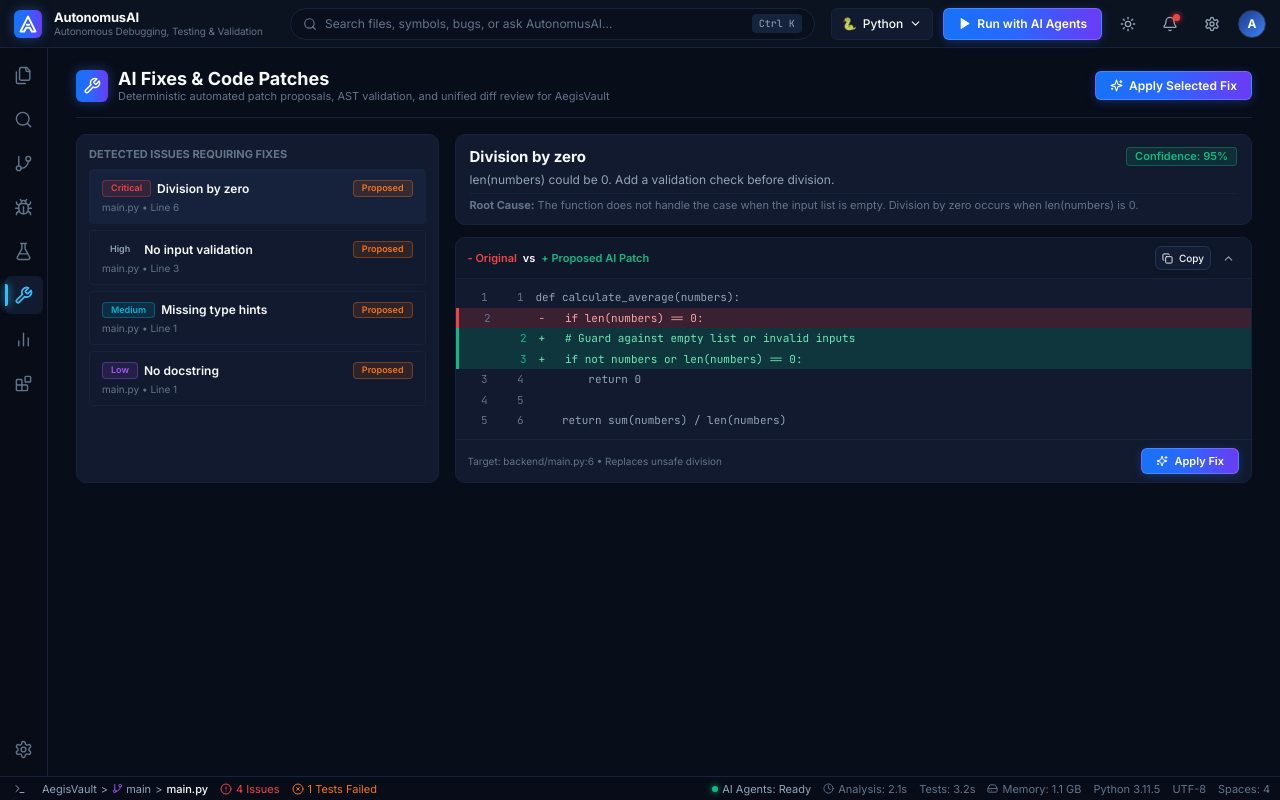
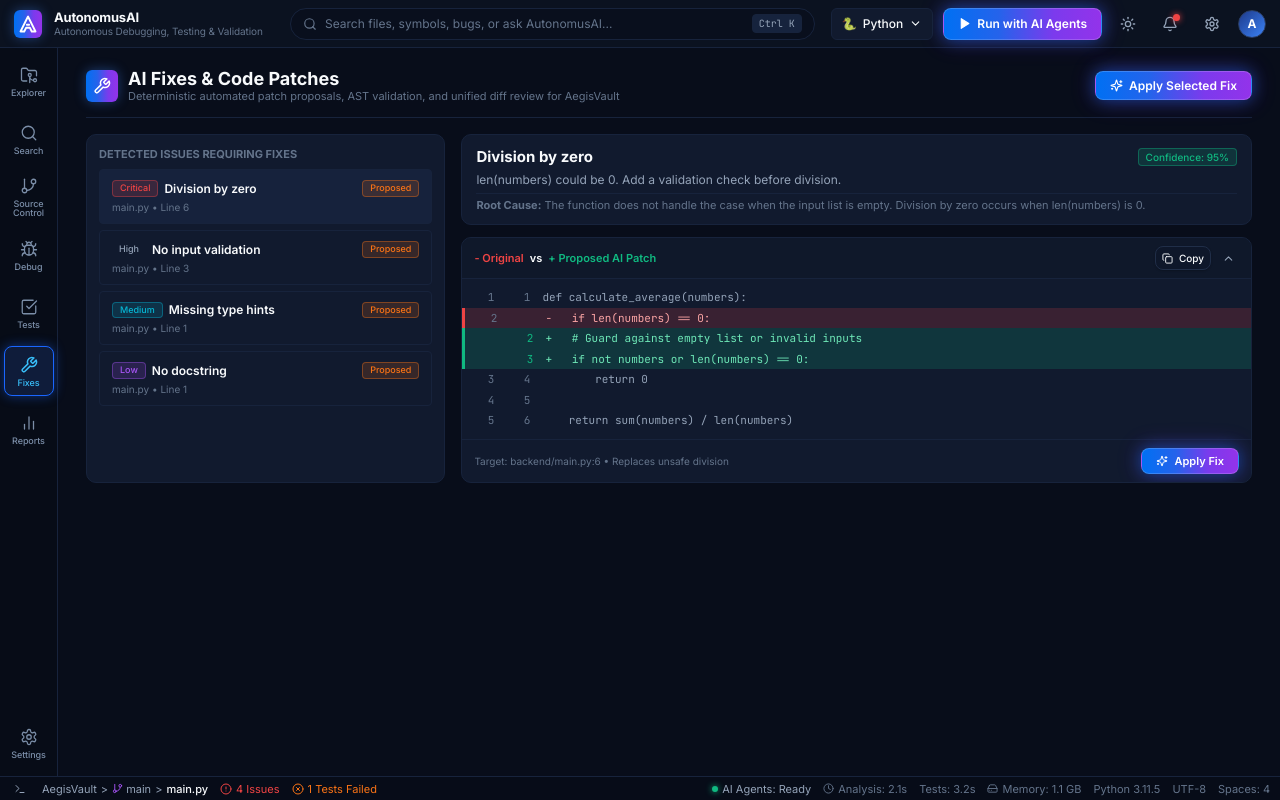
Before and after one commit to DevNovaOps/AI-Project, a React (Vite) app: page /fixes in a window 1280 px wide. Built offline with nearby package versions, Linux system fonts and the light colour scheme.

Commit message:
fix(theme): match button colors, status badges, and explorer active item to AutonomusAI reference

```diff
--- a/src/components/editor/CodeEditor.jsx
+++ b/src/components/editor/CodeEditor.jsx
@@ -21,6 +21,15 @@ export default function CodeEditor() {
   const [isHoveringPopup, setIsHoveringPopup] = useState(false);
   const [popupPosition, setPopupPosition] = useState({ top: 110, left: 450 });
 
+  const isHoveringPopupRef = useRef(false);
+  isHoveringPopupRef.current = isHoveringPopup;
+
+  const activeFilePathRef = useRef(activeFilePath);
+  activeFilePathRef.current = activeFilePath;
+
+  const issuesRef = useRef(issues);
+  issuesRef.current = issues;
+
   const currentFile = files[activeFilePath] || {
     name: 'untitled',
     language: 'plaintext',
@@ -36,21 +45,32 @@ export default function CodeEditor() {
       setCursorPosition({ line: e.position.lineNumber, col: e.position.column });
     });
 
+    // Also support clicking line 6 or error gutter glyph to pin diagnostic popup
+    editor.onMouseDown((e) => {
+      if (activeFilePathRef.current !== 'backend/main.py') return;
+      const targetLine = e.target.position?.lineNumber || e.target.detail?.lineNumber;
+      if (targetLine === 6) {
+        setIsHoveringError(true);
+      }
+    });
+
     // Detect mouse move over line 6 or error glyph: only show error popup when hovering on it
     editor.onMouseMove((e) => {
-      if (activeFilePath !== 'backend/main.py') return;
+      if (activeFilePathRef.current !== 'backend/main.py') return;
 
-      const issue = issues.find(i => i.id === 'ISSUE-01');
+      const issue = issuesRef.current.find(i => i.id === 'ISSUE-01');
       if (issue && issue.status === 'Fixed') {
         setIsHoveringError(false);
         return;
       }
 
-      const targetLine = e.target.position?.lineNumber;
+      const targetLine = e.target.position?.lineNumber || e.target.detail?.lineNumber;
       const isLine6 = targetLine === 6;
-      const isGutterLine6 = e.target.type === monaco.editor.MouseTargetType.GUTTER_GLYPH_MARGIN && targetLine === 6;
+      const isGutterLine6 = (e.target.type === monaco.editor.MouseTargetType.GUTTER_GLYPH_MARGIN ||
+                             e.target.type === monaco.editor.MouseTargetType.GUTTER_LINE_NUMBERS) && targetLine === 6;
+      const isGlyphElem = e.target.element && e.target.element.classList && e.target.element.classList.contains('monaco-error-glyph');
 
-      if (isLine6 || isGutterLine6) {
+      if (isLine6 || isGutterLine6 || isGlyphElem) {
         if (hoverTimeoutRef.current) {
           clearTimeout(hoverTimeoutRef.current);
           hoverTimeoutRef.current = null;
@@ -67,24 +87,28 @@ export default function CodeEditor() {
         });
         setIsHoveringError(true);
       } else {
-        // Moved off line 6: brief grace timeout so user can move mouse into popup
-        if (!isHoveringPopup) {
+        // Moved off line 6: brief grace timeout (500ms) so user can comfortably move mouse into popup
+        if (!isHoveringPopupRef.current) {
           if (!hoverTimeoutRef.current) {
             hoverTimeoutRef.current = setTimeout(() => {
-              setIsHoveringError(false);
+              if (!isHoveringPopupRef.current) {
+                setIsHoveringError(false);
+              }
               hoverTimeoutRef.current = null;
-            }, 300);
+            }, 500);
           }
         }
       }
     });
 
     editor.onMouseLeave(() => {
-      if (!isHoveringPopup) {
+      if (!isHoveringPopupRef.current) {
         hoverTimeoutRef.current = setTimeout(() => {
-          setIsHoveringError(false);
+          if (!isHoveringPopupRef.current) {
+            setIsHoveringError(false);
+          }
           hoverTimeoutRef.current = null;
-        }, 300);
+        }, 500);
       }
     });
 
--- a/src/components/layout/ActivityBar.jsx
+++ b/src/components/layout/ActivityBar.jsx
@@ -1,7 +1,7 @@
 import React from 'react';
 import {
-  Files, Search, GitBranch, Bug, FlaskConical, Blocks,
-  Settings, Wrench, BarChart2, MessageSquareCode
+  FolderGit2, Search, GitBranch, Bug, CheckSquare,
+  Settings, Wrench, BarChart2
 } from 'lucide-react';
 import { useNavigate, useLocation } from 'react-router-dom';
 import { useAppStore } from '../../store/useAppStore';
@@ -9,22 +9,21 @@ import { useAppStore } from '../../store/useAppStore';
 export default function ActivityBar() {
   const navigate = useNavigate();
   const location = useLocation();
-  const { isLeftSidebarOpen, toggleLeftSidebar } = useAppStore();
+  const { toggleLeftSidebar } = useAppStore();
 
   const navItems = [
-    { id: 'explorer', label: 'Explorer', icon: Files, path: '/', isToggle: true },
-    { id: 'search', label: 'Search (Ctrl+Shift+F)', icon: Search, path: '/search' },
+    { id: 'explorer', label: 'Explorer', icon: FolderGit2, path: '/', isToggle: true },
+    { id: 'search', label: 'Search', icon: Search, path: '/search' },
     { id: 'source-control', label: 'Source Control', icon: GitBranch, path: '/source-control' },
-    { id: 'debug', label: 'Run and Debug', icon: Bug, path: '/debug' },
-    { id: 'tests', label: 'Test Suite', icon: FlaskConical, path: '/tests' },
-    { id: 'fixes', label: 'AI Fixes & Diffs', icon: Wrench, path: '/fixes' },
-    { id: 'reports', label: 'Reports & Analytics', icon: BarChart2, path: '/reports' },
-    { id: 'extensions', label: 'Extensions', icon: Blocks, path: '/settings' }
+    { id: 'debug', label: 'Debug', icon: Bug, path: '/debug' },
+    { id: 'tests', label: 'Tests', icon: CheckSquare, path: '/tests' },
+    { id: 'fixes', label: 'Fixes', icon: Wrench, path: '/fixes' },
+    { id: 'reports', label: 'Reports', icon: BarChart2, path: '/reports' }
   ];
 
   const handleNavClick = (item) => {
     if (item.id === 'explorer') {
-      if (location.pathname === '/') {
+      if (location.pathname === '/' || location.pathname === '/editor') {
         toggleLeftSidebar();
       } else {
         navigate('/');
@@ -48,10 +47,11 @@ export default function ActivityBar() {
               key={item.id}
               className={`activity-item ${isActive ? 'active' : ''}`}
               onClick={() => handleNavClick(item)}
-              data-tooltip={item.label}
+              title={item.label}
               aria-label={item.label}
             >
-              <Icon size={19} strokeWidth={isActive ? 2.2 : 1.8} />
+              <Icon size={18} strokeWidth={isActive ? 2 : 1.7} />
+              <span className="activity-label">{item.label}</span>
             </button>
           );
         })}
@@ -61,10 +61,11 @@ export default function ActivityBar() {
         <button
           className={`activity-item ${location.pathname === '/settings' ? 'active' : ''}`}
           onClick={() => navigate('/settings')}
-          data-tooltip="Settings (Ctrl+,)"
+          title="Settings (Ctrl+,)"
           aria-label="Settings"
         >
-          <Settings size={19} strokeWidth={1.8} />
+          <Settings size={18} strokeWidth={1.7} />
+          <span className="activity-label">Settings</span>
         </button>
       </div>
     </aside>
--- a/src/styles/components.css
+++ b/src/styles/components.css
@@ -1,15 +1,16 @@
 /* Component Styles for AutonomusAI */
 
-/* Badges */
+/* Badges - Compact Semantic Colors */
 .badge {
   display: inline-flex;
   align-items: center;
   gap: 4px;
-  padding: 2px 8px;
-  border-radius: var(--radius-sm);
-  font-size: 11px;
-  font-weight: 600;
+  padding: 2px 7px;
+  border-radius: 4px;
+  font-size: 10px;
+  font-weight: 500;
   line-height: 1.2;
+  user-select: none;
 }
 
 .badge-critical {
@@ -54,10 +55,33 @@
   border: 1px solid var(--border-subtle);
 }
 
+/* Runtime Error Badge - Small dark red background, thin red border, compact red text. Not a button */
+.badge-runtime-error {
+  display: inline-flex;
+  align-items: center;
+  gap: 4px;
+  padding: 2px 7px;
+  border-radius: 4px;
+  font-size: 10px;
+  font-weight: 500;
+  line-height: 1.2;
+  background-color: rgba(220, 38, 38, 0.18);
+  border: 1px solid rgba(239, 68, 68, 0.42);
+  color: #ef4444;
+  user-select: none;
+  cursor: default;
+}
+
+[data-theme="light"] .badge-runtime-error {
+  background-color: rgba(220, 38, 38, 0.1);
+  border: 1px solid rgba(220, 38, 38, 0.35);
+  color: #dc2626;
+}
+
 /* Secondary & Action Buttons */
 .btn {
   padding: 6px 14px;
-  border-radius: var(--radius-md);
+  border-radius: 8px;
   font-size: 12px;
   font-weight: 500;
   transition: all var(--transition-fast);
@@ -69,56 +93,55 @@
   user-select: none;
 }
 
-/* Secondary Button - Dark & Light styles matching reference images */
+/* Secondary Button - Dark navy background, thin blue-gray border, white/light-gray text */
 .btn-secondary {
-  background-color: #121c32;
-  border: 1px solid #233554;
-  color: #f1f5f9;
-  box-shadow: 0 1px 3px rgba(0, 0, 0, 0.25);
+  background-color: #0e172a;
+  border: 1px solid #202e48;
+  color: #f8fafc;
+  box-shadow: 0 1px 2px rgba(0, 0, 0, 0.2);
 }
 
 .btn-secondary:hover {
-  background-color: #182644;
-  border-color: #38bdf8;
+  background-color: #15223c;
+  border-color: #2b3e64;
   color: #ffffff;
-  box-shadow: 0 2px 8px rgba(0, 0, 0, 0.4);
 }
 
 [data-theme="light"] .btn-secondary {
   background-color: #ffffff;
-  border: 1px solid #d1d5db;
+  border: 1px solid #cbd5e1;
   color: #1e293b;
   box-shadow: 0 1px 2px rgba(0, 0, 0, 0.05);
 }
 
 [data-theme="light"] .btn-secondary:hover {
   background-color: #f8fafc;
-  border-color: #2563eb;
+  border-color: #94a3b8;
   color: #0f172a;
-  box-shadow: 0 2px 6px rgba(0, 0, 0, 0.08);
 }
 
-/* Primary Gradient Button - Vibrant Electric Blue/Purple */
+/* Primary Gradient Button - Cyan-Blue-to-Purple with subtle blue-purple glow */
 .btn-primary-gradient, .btn-ai-primary {
   background: var(--grad-primary);
   color: #ffffff !important;
   font-weight: 600;
   border: 1px solid rgba(255, 255, 255, 0.18);
-  border-radius: var(--radius-md);
-  box-shadow: 0 2px 10px rgba(37, 99, 235, 0.35);
+  border-radius: 8px;
+  box-shadow: var(--grad-glow);
   transition: all var(--transition-fast);
+  cursor: pointer;
 }
 
 .btn-primary-gradient:hover, .btn-ai-primary:hover {
   background: var(--grad-hover);
-  box-shadow: 0 4px 16px rgba(37, 99, 235, 0.55);
+  box-shadow: 0 0 22px rgba(0, 112, 243, 0.65), 0 0 32px rgba(147, 51, 234, 0.45);
   filter: brightness(1.06);
   transform: translateY(-1px);
 }
 
 .btn-primary-gradient:active, .btn-ai-primary:active {
   transform: translateY(0);
-  box-shadow: 0 2px 6px rgba(37, 99, 235, 0.35);
+  box-shadow: 0 0 10px rgba(0, 112, 243, 0.4);
 }
 
 .btn-primary-gradient:disabled, .btn-ai-primary:disabled {
@@ -127,6 +150,7 @@
   transform: none;
   filter: none;
 }
+
 
 .btn-critical {
   background-color: var(--color-critical-bg);
@@ -177,11 +201,13 @@
   width: 28px;
   height: 28px;
   border-radius: 50%;
-  background-color: rgba(239, 68, 68, 0.15);
+  background: linear-gradient(135deg, #f87171, #ef4444);
+  box-shadow: 0 0 12px rgba(239, 68, 68, 0.55);
   display: flex;
   align-items: center;
   justify-content: center;
-  color: var(--color-critical);
+  color: #ffffff;
+  font-weight: 800;
   flex-shrink: 0;
 }
 
--- a/src/styles/layout.css
+++ b/src/styles/layout.css
@@ -139,8 +139,8 @@
   font-size: 12px;
   font-weight: 600;
   border-radius: var(--radius-md);
-  border: 1px solid rgba(255, 255, 255, 0.2);
-  box-shadow: 0 2px 12px rgba(37, 99, 235, 0.38);
+  border: 1px solid rgba(255, 255, 255, 0.18);
+  box-shadow: var(--grad-glow);
   gap: 6px;
   cursor: pointer;
   transition: all var(--transition-fast);
@@ -149,7 +149,7 @@
 .btn-ai-primary:hover {
   background: var(--grad-hover);
   filter: brightness(1.06);
-  box-shadow: 0 4px 18px rgba(37, 99, 235, 0.58);
+  box-shadow: 0 0 22px rgba(0, 112, 243, 0.65), 0 0 32px rgba(147, 51, 234, 0.45);
   transform: translateY(-1px);
 }
 
@@ -200,10 +200,10 @@
   position: relative;
 }
 
-/* Activity Bar */
+/* Activity Bar matching reference Crop 5 */
 .activity-bar {
-  width: 48px;
-  min-width: 48px;
+  width: 58px;
+  min-width: 58px;
   background-color: var(--bg-activity-bar);
   border-right: 1px solid var(--border-subtle);
   display: flex;
@@ -218,44 +218,57 @@
   display: flex;
   flex-direction: column;
   align-items: center;
-  gap: 6px;
+  gap: 8px;
   width: 100%;
 }
 
 .activity-item {
-  width: 38px;
-  height: 38px;
-  border-radius: var(--radius-md);
-  color: var(--text-muted);
+  width: 50px;
+  height: 50px;
+  border-radius: 8px;
+  color: #7b8ea8;
   display: flex;
   flex-direction: column;
   align-items: center;
   justify-content: center;
+  gap: 4px;
   position: relative;
   transition: all var(--transition-fast);
+  background: transparent;
+  border: 1px solid transparent;
+  cursor: pointer;
 }
 
 .activity-item:hover {
-  color: var(--text-primary);
-  background-color: var(--bg-card-hover);
+  color: #f1f5f9;
+  background-color: rgba(255, 255, 255, 0.05);
 }
 
+/* Explorer active item: Dark blue background with bright electric-blue border and subtle blue glow. Do not use primary gradient */
 .activity-item.active {
+  background: #0f1c3a;
+  border: 1px solid #1a66ff;
+  box-shadow: 0 0 12px rgba(26, 102, 255, 0.45);
   color: #38bdf8;
-  background-color: var(--bg-card);
+  border-radius: 8px;
 }
 
-.activity-item.active::before {
-  content: '';
-  position: absolute;
-  left: 0;
-  top: 8px;
-  bottom: 8px;
-  width: 3px;
-  border-radius: 0 2px 2px 0;
-  background-color: #38bdf8;
-  box-shadow: 0 0 8px #38bdf8;
+[data-theme="light"] .activity-item.active {
+  background: #e0edff;
+  border: 1px solid #2563eb;
+  box-shadow: 0 0 10px rgba(37, 99, 235, 0.25);
+  color: #1d4ed8;
+  border-radius: 8px;
 }
+
+.activity-label {
+  font-size: 9px;
+  font-weight: 500;
+  line-height: 1;
+  text-align: center;
+  letter-spacing: -0.1px;
+}
+
 
 /* IDE Workspace */
 .ide-workspace {
@@ -693,29 +706,48 @@
 
 .ai-nav-segmented {
   display: flex;
-  background-color: var(--bg-card-subtle);
-  border: 1px solid var(--border-subtle);
-  border-radius: var(--radius-md);
-  padding: 2px;
-  margin: 10px 12px;
-  gap: 2px;
+  background-color: transparent;
+  border-bottom: 1px solid var(--border-subtle);
+  padding: 0 10px;
+  margin: 8px 4px 10px 4px;
+  gap: 4px;
 }
 
 .ai-seg-tab {
   flex: 1;
-  height: 28px;
-  border-radius: var(--radius-sm);
+  height: 32px;
+  border-radius: 6px 6px 0 0;
   font-size: 11px;
   font-weight: 500;
-  color: var(--text-secondary);
+  color: #74839e;
+  background: transparent;
+  border: 1px solid transparent;
+  border-bottom: 2px solid transparent;
+  cursor: pointer;
+  transition: all var(--transition-fast);
+}
+
+.ai-seg-tab:hover {
+  color: #f1f5f9;
 }
 
 .ai-seg-tab.active {
-  background-color: var(--bg-card);
-  color: #38bdf8;
+  background-color: #0e1832;
+  border-color: #1a2a50 #1a2a50 transparent #1a2a50;
+  border-bottom: 2px solid #0070f3;
+  color: #ffffff;
   font-weight: 600;
-  box-shadow: var(--shadow-sm);
+  box-shadow: 0 2px 8px rgba(0, 112, 243, 0.4);
 }
+
+[data-theme="light"] .ai-seg-tab.active {
+  background-color: #ffffff;
+  border-color: #e2e8f0 #e2e8f0 transparent #e2e8f0;
+  border-bottom: 2px solid #0070f3;
+  color: #0f172a;
+  box-shadow: 0 2px 8px rgba(0, 112, 243, 0.2);
+}
+
 
 .ai-panel-content {
   flex: 1;
--- a/src/styles/tokens.css
+++ b/src/styles/tokens.css
@@ -4,37 +4,37 @@
   --font-sans: 'Inter', -apple-system, BlinkMacSystemFont, 'Segoe UI', Roboto, sans-serif;
   --font-mono: 'JetBrains Mono', 'Fira Code', Menlo, Monaco, Consolas, monospace;
 
-  /* Universal Accent Gradients - Precision Matched to Reference */
-  --grad-primary: linear-gradient(90deg, #1673f8 0%, #2968fe 45%, #6a3bf6 100%);
-  --grad-ai: linear-gradient(90deg, #1673f8 0%, #2968fe 45%, #6a3bf6 100%);
-  --grad-hover: linear-gradient(90deg, #2581ff 0%, #3e7aff 45%, #7a4dfa 100%);
+  /* Universal Accent Gradients - Precision Matched to Reference Screenshot */
+  --grad-primary: linear-gradient(90deg, #0070f3 0%, #2563eb 35%, #7c3aed 70%, #9333ea 100%);
+  --grad-ai: linear-gradient(90deg, #0070f3 0%, #2563eb 35%, #7c3aed 70%, #9333ea 100%);
+  --grad-hover: linear-gradient(90deg, #0080ff 0%, #3b82f6 35%, #8b5cf6 70%, #a855f7 100%);
   --grad-purple: linear-gradient(135deg, #6366f1 0%, #8b5cf6 50%, #d946ef 100%);
-  --grad-glow: radial-gradient(circle at center, rgba(41, 104, 254, 0.3) 0%, transparent 70%);
+  --grad-glow: 0 0 16px rgba(0, 112, 243, 0.45), 0 0 24px rgba(147, 51, 234, 0.3);
 
   /* Status Colors */
   --color-critical: #ef4444;
-  --color-critical-bg: rgba(239, 68, 68, 0.12);
-  --color-critical-border: rgba(239, 68, 68, 0.35);
+  --color-critical-bg: rgba(239, 68, 68, 0.16);
+  --color-critical-border: rgba(239, 68, 68, 0.38);
 
   --color-warning: #f97316;
-  --color-warning-bg: rgba(249, 115, 22, 0.12);
-  --color-warning-border: rgba(249, 115, 22, 0.35);
+  --color-warning-bg: rgba(249, 115, 22, 0.16);
+  --color-warning-border: rgba(249, 115, 22, 0.38);
 
   --color-medium: #06b6d4;
-  --color-medium-bg: rgba(6, 182, 212, 0.12);
-  --color-medium-border: rgba(6, 182, 212, 0.35);
+  --color-medium-bg: rgba(6, 182, 212, 0.16);
+  --color-medium-border: rgba(6, 182, 212, 0.38);
 
   --color-low: #a855f7;
-  --color-low-bg: rgba(168, 85, 247, 0.12);
-  --color-low-border: rgba(168, 85, 247, 0.35);
+  --color-low-bg: rgba(168, 85, 247, 0.16);
+  --color-low-border: rgba(168, 85, 247, 0.38);
 
   --color-success: #10b981;
-  --color-success-bg: rgba(16, 185, 129, 0.12);
-  --color-success-border: rgba(16, 185, 129, 0.35);
+  --color-success-bg: rgba(16, 185, 129, 0.16);
+  --color-success-border: rgba(16, 185, 129, 0.38);
 
-  --color-info: #3b82f6;
-  --color-info-bg: rgba(59, 130, 246, 0.12);
-  --color-info-border: rgba(59, 130, 246, 0.35);
+  --color-info: #06b6d4;
+  --color-info-bg: rgba(6, 182, 212, 0.16);
+  --color-info-border: rgba(6, 182, 212, 0.38);
 
   /* Spacing Scale */
   --space-1: 4px;
@@ -132,6 +132,23 @@
   --shadow-lg: 0 10px 25px -5px rgba(0, 0, 0, 0.12);
   --shadow-glow: 0 0 16px rgba(59, 130, 246, 0.2);
 
+  /* Light Theme Status Overrides for crisp legibility */
+  --color-critical: #dc2626;
+  --color-critical-bg: rgba(220, 38, 38, 0.1);
+  --color-critical-border: rgba(220, 38, 38, 0.3);
+
+  --color-warning: #c2410c;
+  --color-warning-bg: rgba(194, 65, 12, 0.1);
+  --color-warning-border: rgba(194, 65, 12, 0.3);
+
+  --color-success: #059669;
+  --color-success-bg: rgba(5, 150, 105, 0.1);
+  --color-success-border: rgba(5, 150, 105, 0.3);
+
+  --color-info: #0284c7;
+  --color-info-bg: rgba(2, 132, 199, 0.1);
+  --color-info-border: rgba(2, 132, 199, 0.3);
+
   --scrollbar-thumb: #cbd5e1;
   --scrollbar-thumb-hover: #94a3b8;
   --scrollbar-track: #f1f5f9;
```
Also changed, not shown: src/components/ai/AnalysisPanel.jsx (+17 -12 lines), src/components/editor/DiagnosticPopup.jsx (+7 -6 lines).
